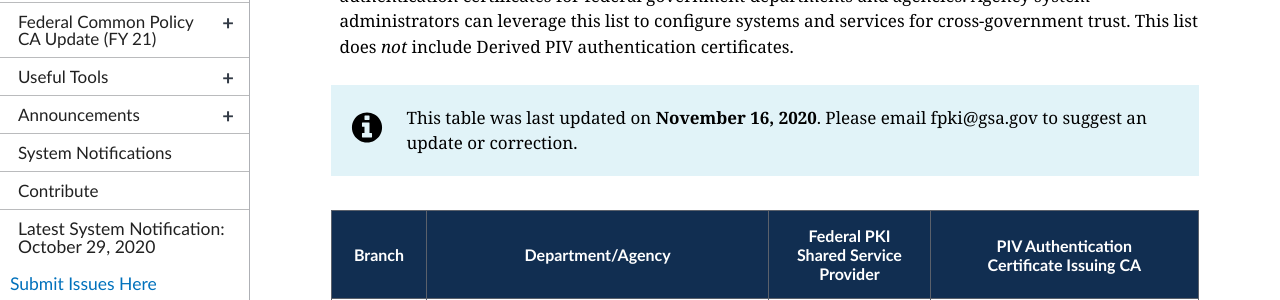
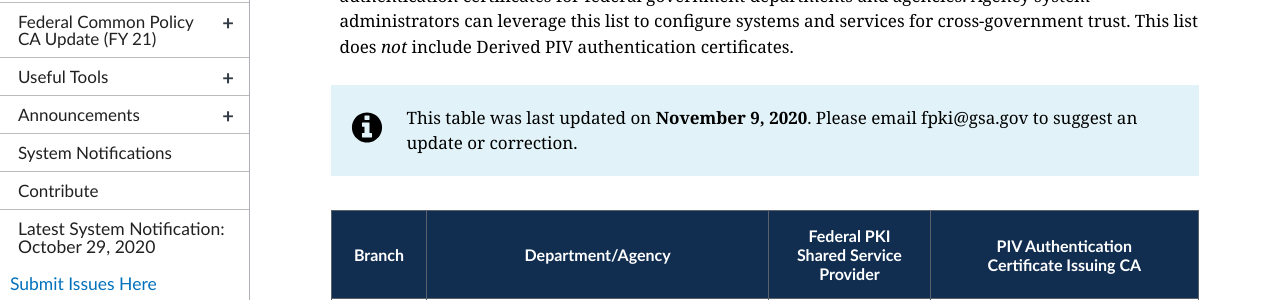
Before and after one commit to GSA/fpki-guides, a Jekyll site: the page built from _crls/fpki_piv_issuers.md, in a window 1280 px wide and 900 px high. Shown: the part 306-606 px from the top of the window. Built offline with Jekyll 4.4.1, drawn with Linux system fonts in a browser that asks for light colours; nearby versions of some CDN libraries.

Commit message:
Update fpki_piv_issuers.md

```diff
--- a/_crls/fpki_piv_issuers.md
+++ b/_crls/fpki_piv_issuers.md
@@ -8,7 +8,7 @@
 The page lists the certification authorities *currently* used for Personal Identity Verification (PIV) authentication certificates for federal government departments and agencies.  Agency system administrators can leverage this list to configure systems and services for cross-government trust. This list does *not* include Derived PIV authentication certificates.
 
 
-{% include alert-info.html content="This table was last updated on <b>November 16, 2020</b>. Please email fpki@gsa.gov to suggest an update or correction." %}
+{% include alert-info.html content="This table was last updated on <b>November 9, 2020</b>. Please email fpki@gsa.gov to suggest an update or correction." %}
 
 <style>
 	.title {font-size: 16px; color: white; background-color: #112e51; font-weight: 900;text-align: center;}
```
